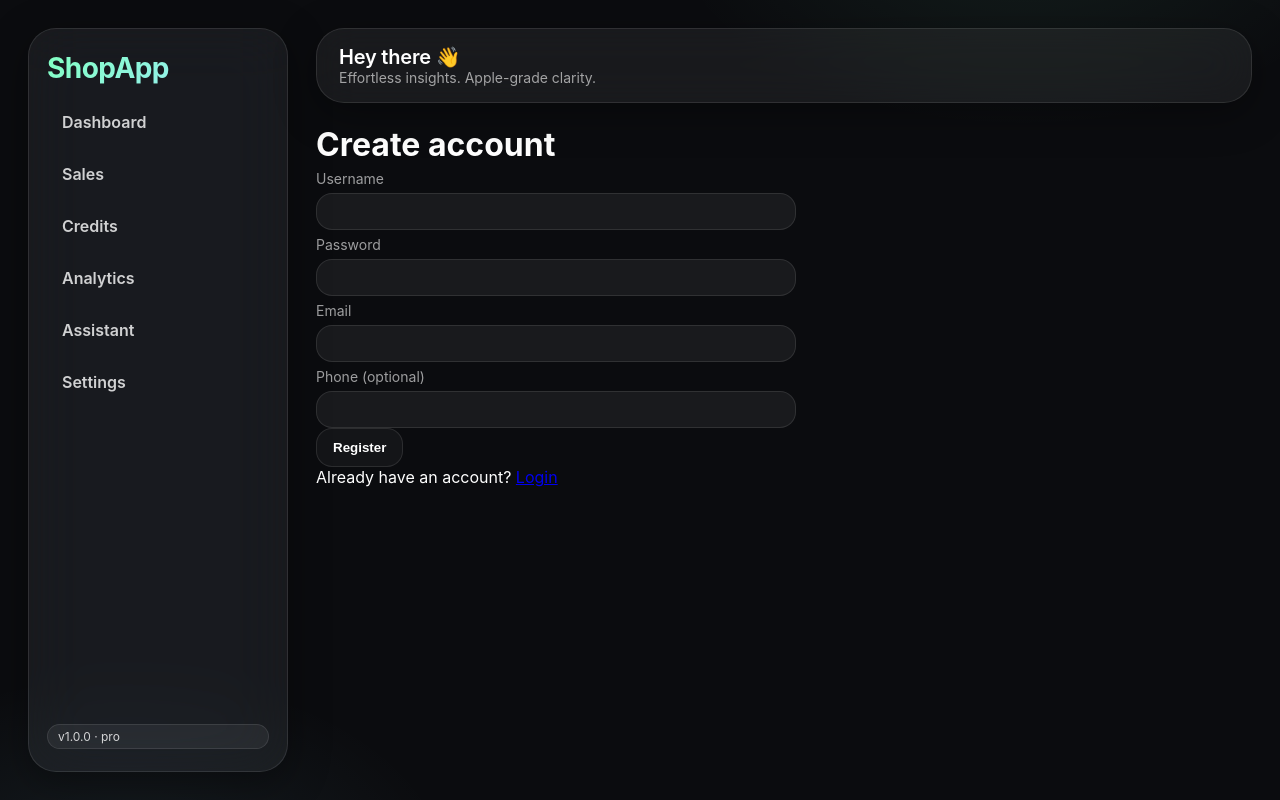
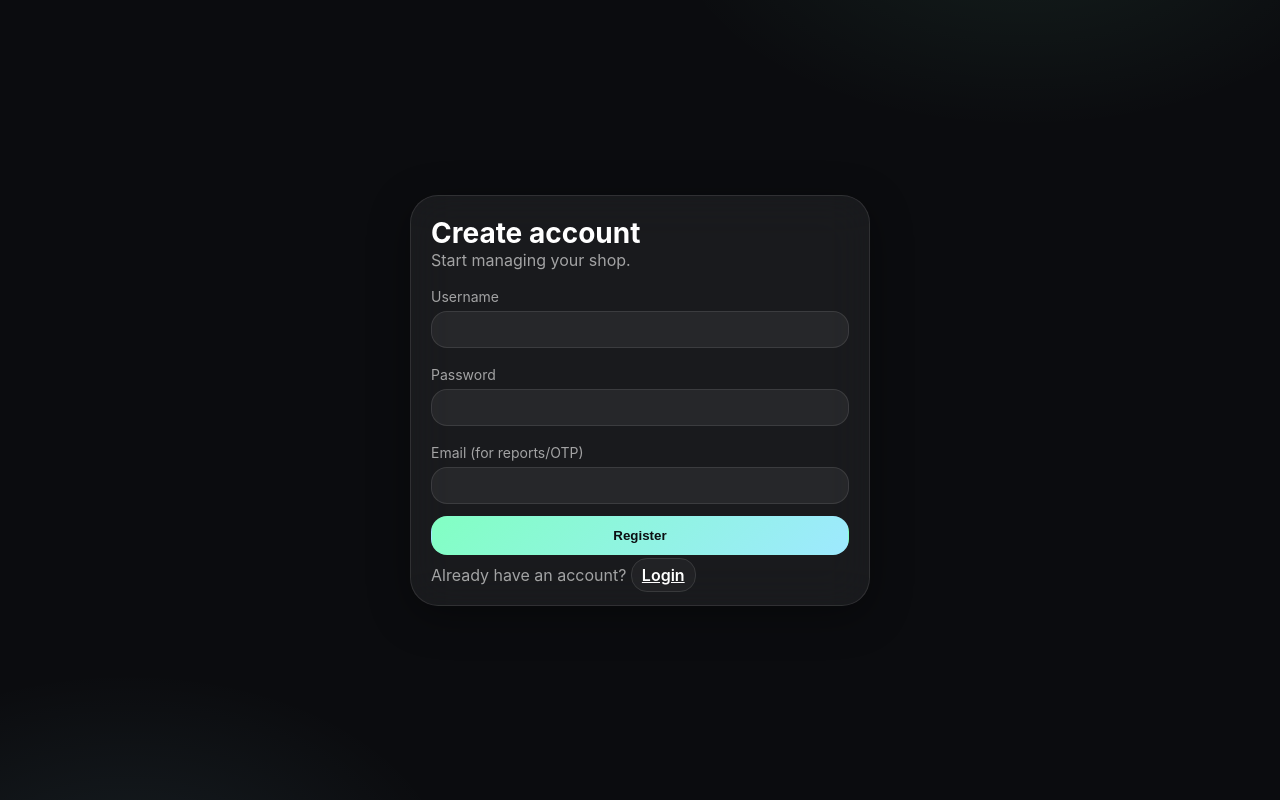
Before and after one commit to ishantswami13-crypto/BILLIONAIR-FIRST-PROJECT, a Flask app: page /register in a window 1280 px wide. Run offline with Flask 3, Linux system fonts and the light colour scheme.

Commit message:
Phase-6 full Apple-style templates for all pages

```diff
--- a/shopapp/templates/auth/register.html
+++ b/shopapp/templates/auth/register.html
@@ -1,50 +1,26 @@
-{% extends 'layout.html' %}
-{% block content %}
-<div class="card-glass p-4 mx-auto" style="max-width: 480px;">
-  <h1 class="h4 mb-3">Create account</h1>
-  {% if invite %}
-    <div class="alert alert-info">
-      <div class="fw-semibold">Invited as {{ invite.role.value if invite.role else invite.role }}</div>
-      <div class="small">You're joining the workspace with role: {{ invite.role.value|capitalize }}.</div>
+<!doctype html>
+<html lang="en">
+<head>
+  <meta charset="utf-8" />
+  <title>Register · ShopApp</title>
+  <meta name="viewport" content="width=device-width, initial-scale=1" />
+  <link rel="stylesheet" href="{{ url_for('static', filename='css/tokens.css') }}">
+  <link rel="stylesheet" href="{{ url_for('static', filename='css/app.css') }}">
+  <style>.center{min-height:100vh;display:grid;place-items:center;padding:28px}.panel{max-width:460px;width:100%}</style>
+</head>
+<body>
+  <div class="center">
+    <div class="card panel fadeUp">
+      <h1 style="font-size:var(--f-xl);font-weight:700;">Create account</h1>
+      <p style="color:var(--ink-60)">Start managing your shop.</p>
+      <form method="post" style="margin-top:12px;display:flex;flex-direction:column;gap:12px;">
+        <div><label>Username</label><input name="username" required></div>
+        <div><label>Password</label><input type="password" name="password" required></div>
+        <div><label>Email (for reports/OTP)</label><input type="email" name="email"></div>
+        <button class="btn primary" style="width:100%;">Register</button>
+      </form>
+      <p style="color:var(--ink-60);margin-top:10px;">Already have an account? <a href="/login" class="btn" style="padding:6px 10px;">Login</a></p>
     </div>
-  {% endif %}
-  <form method="POST">
-    {% if token %}
-      <input type="hidden" name="token" value="{{ token }}">
-    {% endif %}
-    {% if ref %}
-      <input type="hidden" name="ref" value="{{ ref }}">
-      <div class="alert alert-dark small">
-        Referral code applied. When you activate, both accounts earn bonus XP.
-      </div>
-    {% endif %}
-    <div class="mb-3">
-      <label class="form-label">Username</label>
-      <input class="form-control" type="text" name="username" required>
-    </div>
-    <div class="mb-3">
-      <label class="form-label">Password</label>
-      <input class="form-control" type="password" name="password" required>
-    </div>
-    {% if not invite %}
-      <div class="mb-3">
-        <label class="form-label">Email</label>
-        <input class="form-control" type="email" name="email" required>
-      </div>
-    {% else %}
-      <div class="mb-3">
-        <label class="form-label">Email</label>
-        <input class="form-control" type="email" name="email" value="{{ invite.email }}" readonly>
-      </div>
-    {% endif %}
-    <div class="mb-3">
-      <label class="form-label">Phone (optional)</label>
-      <input class="form-control" type="text" name="phone">
-    </div>
-    <button class="btn btn-primary w-100" type="submit">Register</button>
-  </form>
-  <p class="mt-3 text-center">
-    Already have an account? <a href="{{ url_for('auth.login') }}">Login</a>
-  </p>
-</div>
-{% endblock %}
+  </div>
+</body>
+</html>
--- a/shopapp/templates/credits/list.html
+++ b/shopapp/templates/credits/list.html
@@ -2,7 +2,7 @@
 {% block title %}Credits{% endblock %}
 {% block content %}
 <section class="card fadeUp">
-  <div style="display:flex;justify-content:space-between;align-items:center;">
+  <div style="display:flex;justify-content:space-between;align-items:center;gap:12px;flex-wrap:wrap;">
     <div>
       <h1 style="font-size:var(--f-xl);font-weight:700;">Credit Ledger</h1>
       <p style="color:var(--ink-60)">Track dues, send WhatsApp reminders, mark paid.</p>
--- a/shopapp/templates/layout.html
+++ b/shopapp/templates/layout.html
@@ -1,11 +1,15 @@
 <!doctype html>
 <html lang="en">
 <head>
-  <meta charset="utf-8">
+  <meta charset="utf-8" />
   <title>{% block title %}ShopApp{% endblock %}</title>
-  <meta name="viewport" content="width=device-width, initial-scale=1">
-  <link rel="stylesheet" href="{{ url_for('static', filename='css/app.css') }}">
-  <link rel="stylesheet" href="{{ url_for('static', filename='css/components.css') }}">
+  <meta name="viewport" content="width=device-width, initial-scale=1" />
+
+  <!-- Apple-inspired CSS (cache bust with version) -->
+  <link rel="stylesheet" href="{{ url_for('static', filename='css/tokens.css') }}?v={{ app_version or '1.0.0' }}">
+  <link rel="stylesheet" href="{{ url_for('static', filename='css/app.css') }}?v={{ app_version or '1.0.0' }}">
+  <link rel="stylesheet" href="{{ url_for('static', filename='css/components.css') }}?v={{ app_version or '1.0.0' }}">
+
   <script src="https://cdn.jsdelivr.net/npm/chart.js"></script>
   {% block head %}{% endblock %}
 </head>
@@ -14,28 +18,30 @@
     <!-- Sidebar -->
     <aside class="sidebar fadeUp" style="animation-delay:.05s">
       <div>
-        <div class="brand">ShopApp</div>
+        <div class="brand">{{ (shop[1] if shop else "ShopApp") }}</div>
         <nav class="nav">
           <a href="/" class="{% if request.path=='/' %}active{% endif %}">Dashboard</a>
-          <a href="/sales" class="{% if '/sales' in request.path %}active{% endif %}">Sales</a>
-          <a href="/credits" class="{% if '/credits' in request.path %}active{% endif %}">Credits</a>
-          <a href="/analytics" class="{% if '/analytics' in request.path %}active{% endif %}">Analytics</a>
-          <a href="/assistant" class="{% if '/assistant' in request.path %}active{% endif %}">Assistant</a>
-          <a href="/settings" class="{% if '/settings' in request.path %}active{% endif %}">Settings</a>
+          <a href="/sales" class="{% if request.path.startswith('/sales') %}active{% endif %}">Sales</a>
+          <a href="/credits" class="{% if request.path.startswith('/credits') %}active{% endif %}">Credits</a>
+          <a href="/analytics" class="{% if request.path.startswith('/analytics') %}active{% endif %}">Analytics</a>
+          <a href="/assistant" class="{% if request.path.startswith('/assistant') %}active{% endif %}">Assistant</a>
+          <a href="/settings" class="{% if request.path.startswith('/settings') %}active{% endif %}">Settings</a>
         </nav>
       </div>
-      <div class="badge">v{{ app_version or '1.0' }} · {{ active_plan or 'Free' }}</div>
+      <div class="badge">v{{ app_version or '1.0.0' }} · {{ active_plan or 'Free' }}</div>
     </aside>
 
     <!-- Main -->
     <main class="main">
-      <div class="topbar fadeUp" style="animation-delay:.1s">
+      <div class="topbar fadeUp" style="animation-delay:.10s">
         <div>
           <div class="hello">Hey {{ session.get('user','there') }} 👋</div>
           <div class="subtle">Effortless insights. Apple-grade clarity.</div>
         </div>
         <div>
-          {% if session.get('user') %}<a href="/logout" class="btn">Logout</a>{% endif %}
+          {% if session.get('user') %}
+            <a href="/logout" class="btn">Logout</a>
+          {% endif %}
         </div>
       </div>
 
@@ -43,12 +49,13 @@
     </main>
   </div>
 
-  <!-- Toast -->
+  <!-- Global toast + Add-Item modal if present -->
   <div id="toast" class="toast">Saved ✓</div>
+  {% include "components/modal_add_item.html" ignore missing %}
 
+  <script type="module" src="{{ url_for('static', filename='js/ui.js') }}?v={{ app_version or '1.0.0' }}"></script>
   {% block scripts %}{% endblock %}
   <script>
-    // tiny toast helper
     window.toast = (msg) => {
       const el = document.getElementById('toast');
       el.textContent = msg || 'Saved ✓';
```
Also changed, not shown: shopapp/templates/analytics/overview.html (+13 -12 lines), shopapp/templates/assistant/chat.html (+3 -5 lines), shopapp/templates/auth/login.html (+27 -25 lines), shopapp/templates/index.html (+21 -25 lines), shopapp/templates/sales/history.html (+13 -6 lines), shopapp/templates/settings/branding.html (+4 -4 lines).
